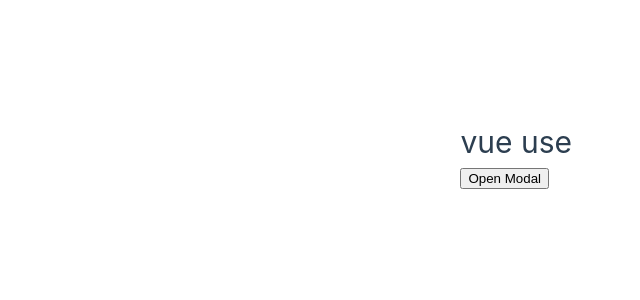
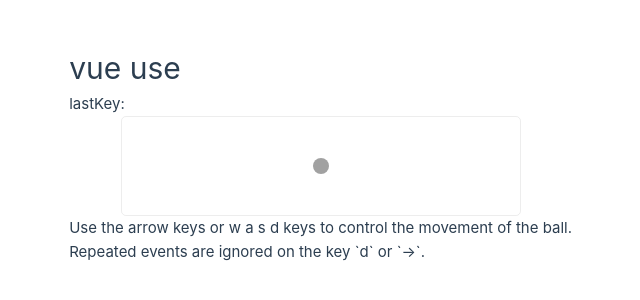
Before and after one commit to noah-00/vue3-doc, a Vue app: page / in a window 1280 px wide. Shown: the part 246-546 px from the top of the page, without its empty margins (68-708 px from the left). Built offline with nearby package versions, Linux system fonts and the light colour scheme.

Commit message:
✨ onKeyStroke

```diff
--- /dev/null
+++ b/src/components/VueUse/Sensors/OnKeyStroke.vue
@@ -0,0 +1,68 @@
+<script setup lang="ts">
+import { ref } from "vue";
+import { onKeyStroke } from "@vueuse/core";
+
+const translateX = ref(0);
+const translateY = ref(0);
+
+const lastKey = ref("");
+
+onKeyStroke(["w", "W", "ArrowUp"], () => {
+  lastKey.value = "Up!!";
+  translateY.value -= 10;
+});
+
+onKeyStroke(["s", "S", "ArrowDown"], () => {
+  lastKey.value = "Down!!";
+  translateY.value += 10;
+});
+
+onKeyStroke(["a", "A", "ArrowLeft"], () => {
+  lastKey.value = "Left!!";
+  translateX.value -= 10;
+});
+
+onKeyStroke(
+  ["d", "D", "ArrowRight"],
+  () => {
+    lastKey.value = "Right!!";
+    translateX.value += 10;
+  },
+  { dedupe: true }
+);
+</script>
+
+<template>
+  <div>
+    <div>lastKey: {{ lastKey }}</div>
+    <div class="container border-base">
+      <div class="ball" :style="{ transform: `translate(${translateX}px, ${translateY}px)` }" />
+    </div>
+    <div class="text-center mt-4">
+      <p>Use the arrow keys or w a s d keys to control the movement of the ball.</p>
+      <p>Repeated events are ignored on the key `d` or `->`.</p>
+    </div>
+  </div>
+</template>
+
+<style scoped>
+.container {
+  display: flex;
+  justify-content: center;
+  align-items: center;
+  width: 100%;
+  max-width: 400px;
+  height: 100px;
+  margin: auto;
+  overflow: hidden;
+  border: 1px solid #a1a1a130;
+  border-radius: 5px;
+}
+
+.ball {
+  width: 16px;
+  height: 16px;
+  background: #a1a1a1;
+  border-radius: 50%;
+}
+</style>
--- a/src/components/VueUse/index.vue
+++ b/src/components/VueUse/index.vue
@@ -18,6 +18,7 @@
 import UseUrlSearchParams from "./Browser/UseUrlSearchParams.vue";
 
 import OnClickOutside from "./Sensors/OnClickOutside.vue";
+import OnKeyStroke from "./Sensors/OnKeyStroke.vue";
 </script>
 
 <template>
@@ -40,5 +41,6 @@
   <!-- <UseTextareaAutosize /> -->
   <!-- <UseUrlSearchParams /> -->
 
-  <OnClickOutside />
+  <!-- <OnClickOutside /> -->
+  <OnKeyStroke />
 </template>
```
